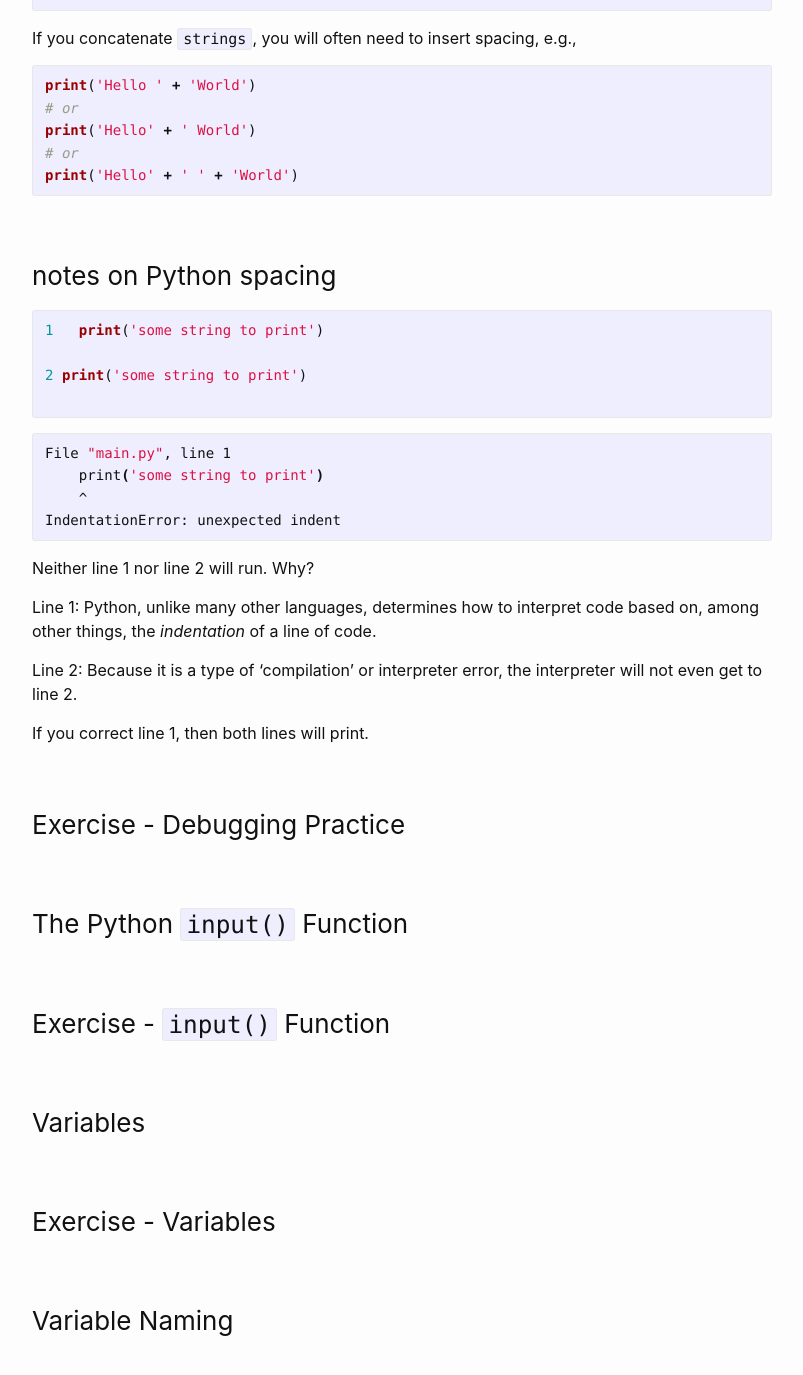
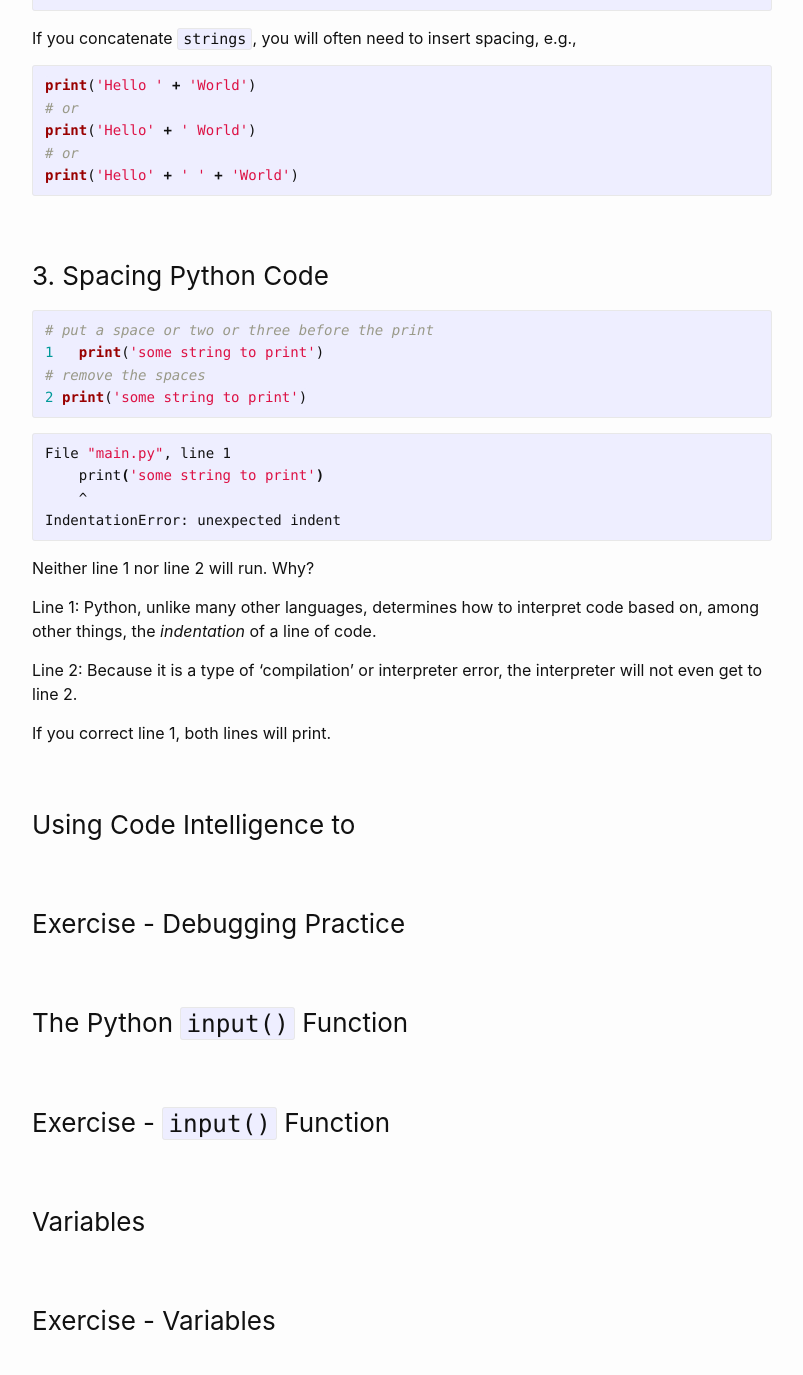
Before and after one commit to multum-non-multa/code, a Jekyll site: the page built from _posts/2021-08-18-printing-strings.md, in a window 1280 px wide and 1400 px high, scrolled down 3717 px. Shown: the top 1375 px of the window, without its empty margins (238-1041 px from the left). Built offline with Jekyll 4.4.1, drawn with Linux system fonts in a browser that asks for light colours; some of the changed text lies outside the part shown.

Commit message:
print and string

````diff
--- a/_posts/2021-08-18-printing-strings.md
+++ b/_posts/2021-08-18-printing-strings.md
@@ -165,13 +165,13 @@ print('Hello' + ' World')
 print('Hello' + ' ' + 'World')
 ```
 
-### notes on Python spacing
+### 3. Spacing Python Code
 
 ```python
+# put a space or two or three before the print
 1   print('some string to print')
-
+# remove the spaces
 2 print('some string to print')
-
 ```
 
 ```bash
@@ -180,17 +180,18 @@ File "main.py", line 1
     ^
 IndentationError: unexpected indent
 ```
+
 Neither line 1 nor line 2 will run.  Why?
 
 Line 1:  Python, unlike many other languages, determines how to interpret code based on, among other things, the _indentation_ of a line of code.
 
 Line 2: Because it is a type of 'compilation' or interpreter error, the interpreter will not even get to line 2.
 
-If you correct line 1, then both lines will print.
+If you correct line 1, both lines will print.
 
 
 
-
+### Using Code Intelligence to
 
 
 
````
Also changed, not shown: other parts of _posts/2021-08-18-printing-strings.md (+1 -1 lines), 1 other file.
